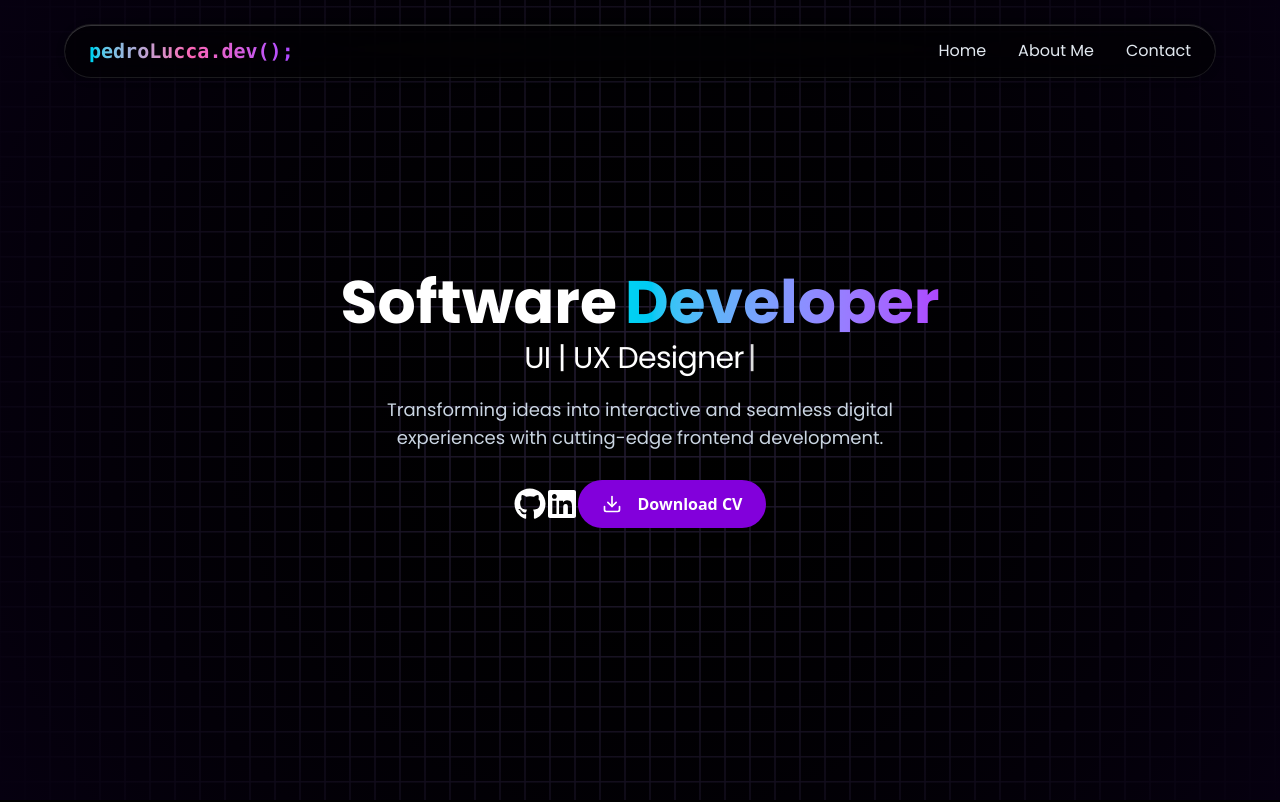
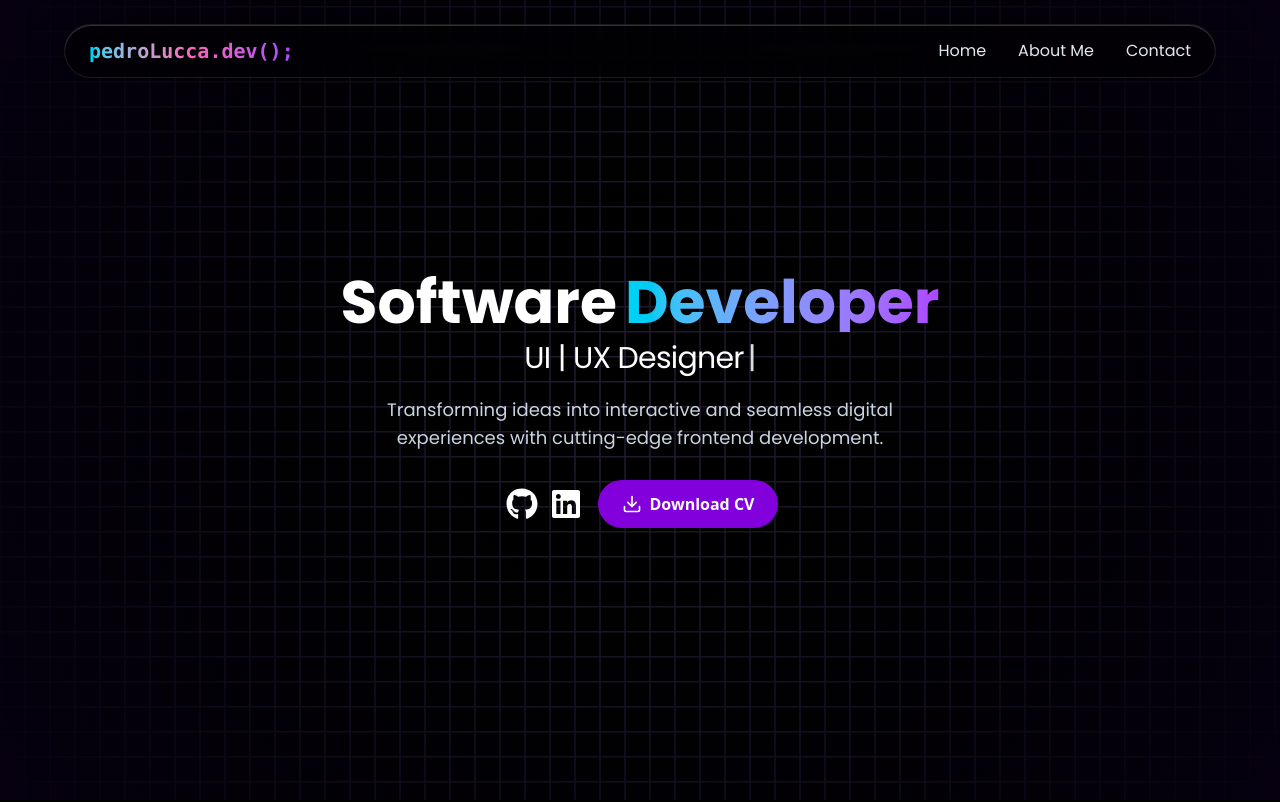
Before and after one commit to 3predu/Portfolio, a React (Vite) app: page / in a window 1280 px wide. Shown: the top 802 px of the page. Built offline with nearby package versions, Linux system fonts and the light colour scheme.

Commit message:
feat: adjust margin icons component-Navbar.tsx-HomePage.tsx

```diff
--- a/src/Components/layouts/Navbar.tsx
+++ b/src/Components/layouts/Navbar.tsx
@@ -35,7 +35,7 @@ export default function Navbar() {
     exit: { opacity: 0, y: -10 },
   };
   {
-    /*Definindo a animação botão navbar*/
+    {/*Definindo a animação botão navbar*/ }
   }
   const iconVariants: Variants = {
     hidden: { opacity: 0, rotate: -90, scale: 0.8 }, // estado inicial
@@ -70,7 +70,7 @@ export default function Navbar() {
         </a>
 
         {/* Links Desktop */}
-        <div className="hidden md:flex items-center gap-8">
+        <div className="font-custom hidden md:flex items-center gap-8">
           {NavLinks.map((link) => (
             <a
               key={link.href}
@@ -137,7 +137,7 @@ export default function Navbar() {
                 variants={linkVariants}
                 href={link.href}
                 onClick={toggleMenu}
-                className="text-lg text-slate-200 hover:text-cyan-400"
+                className="text-lg text-slate-200 transition-colors font-custom w-full block py-2"
               >
                 {link.label}
               </motion.a>
--- a/src/Components/sections/HomePage.tsx
+++ b/src/Components/sections/HomePage.tsx
@@ -33,6 +33,7 @@ export function HomePage() {
           pauseDuration={1500}
           className="text-lg sm:text-xl md:text-2xl lg:text-3xl font-custom font-normal mt-2"
           textColors={["#ffffff"]}
+          cursorCharacter={"|"}
         />
 
         {/* 2. texto */}
@@ -42,12 +43,12 @@ export function HomePage() {
         </p>
 
         {/* 3. Botões Links */}
-        <div className="flex justify-center items-center space-x-4 sm:space-x-6 mt-7">
+        <div className="flex justify-center items-center mt-7 gap-1">
           <a
             href="https://github.com/3predu"
             target="_blank"
             rel="noopener noreferrer"
-            className="text-white hover:text-cyan-400 transition-colors duration-300"
+            className="text-white hover:text-cyan-400 transition-colors duration-300 m-1"
             aria-label="GitHub"
           >
             <FaGithub size={32} />
@@ -56,16 +57,16 @@ export function HomePage() {
             href="https://www.linkedin.com/in/3pedro-lucca/"
             target="_blank"
             rel="noopener noreferrer"
-            className="text-white hover:text-cyan-400 transition-colors duration-300"
+            className="text-white hover:text-cyan-400 transition-colors duration-300 m-1"
             aria-label="LinkedIn"
           >
             <FaLinkedin size={32} />
           </a>
 
-          <div>
+          <div className="ml-2">
             <ButtonCV href="/curriculo.pdf" download="Pedro-Lucca.pdf">
               <FiDownload size={20} />
-              <span className="hidden sm:inline ml-2">Download CV</span>
+              <span className="hidden sm:inline">Download CV</span>
             </ButtonCV>
           </div>
         </div>
```
